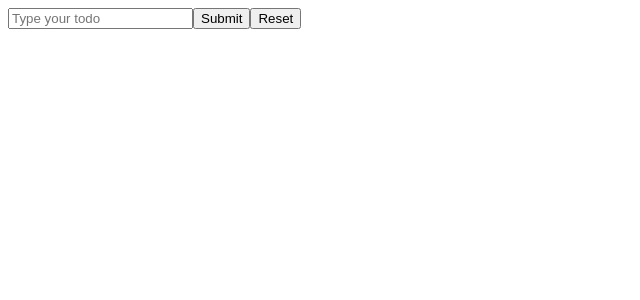
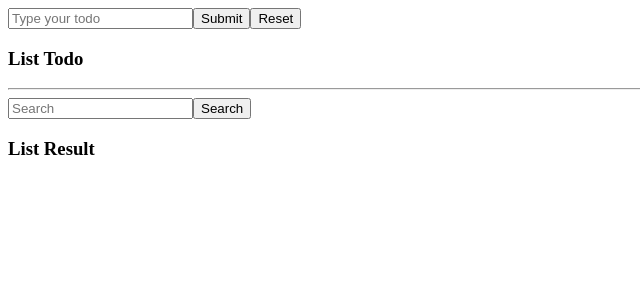
Before and after one commit to daolq-2712/react-ts-zmarcn, a React (Create React App) app: page / in a window 1280 px wide. Shown: the top 300 px of the page, without its empty margins (0-640 px from the left). Built offline with nearby package versions, Linux system fonts and the light colour scheme.

Commit message:
1 file modified

```diff
--- a/App.tsx
+++ b/App.tsx
@@ -5,14 +5,19 @@ import { Button } from './component/Button';
 import { List } from './component/List';
 
 export default function App() {
+  // Add
   const [todos, setTodos] = React.useState([]);
   const value = React.useRef(null);
+
+  // Search
+  const valueSearch = React.useRef(null);
+  const [todoResults, setTodoResults] = React.useState([]);
 
   const handleTexInputChange = (event) => {
     value.current = event.target.value;
   };
 
-  const handleSubmit = (event) => {
+  const handleSubmitAdd = (event) => {
     event.preventDefault();
 
     if (value.current == '') {
@@ -23,14 +28,35 @@ export default function App() {
     setTodos(newTodos);
 
     value.current = '';
-    // event.target.reset();
+    event.target.reset();
   };
 
   const handleReset = () => {
     value.current = '';
   };
 
-  const handleItemDelete = (index) => {
+  const handleTexInputSearchChange = (event) => {
+    value.current = event.target.value;
+  };
+
+  const handleSubmitSearch = (event) => {
+    event.preventDefault();
+
+    if (value.current == '') {
+      return;
+    }
+
+    console.log(todos);
+    const newTodos = todos.filter((item) => item.includes(valueSearch.current));
+
+    setTodoResults(newTodos);
+
+    valueSearch.current = '';
+    event.target.reset();
+  };
+
+  // Item
+  const handleItemDeleteItem = (index) => {
     const newTodos = todos.filter((_, itemIndex) => itemIndex !== index);
 
     setTodos(newTodos);
@@ -38,18 +64,43 @@ export default function App() {
 
   return (
     <div>
-      <form onSubmit={handleSubmit}>
+      <form onSubmit={handleSubmitAdd}>
         <Input
           placeHolder="Type your todo"
           ref={value}
           type="text"
           onChange={handleTexInputChange}
         />
-        <Button type="submit" name="Submit" onClick={handleSubmit} />
+        <Button type="submit" name="Submit" />
         <Button type="reset" name="Reset" onClick={handleReset} />
       </form>
+      <h3>List Todo</h3>
+
       <div>
-        <List items={todos} onItemClick={(index) => handleItemDelete(index)} />
+        <List
+          items={todos}
+          onItemClick={(index) => handleItemDeleteItem(index)}
+        />
+      </div>
+
+      <hr></hr>
+
+      <form onSubmit={handleSubmitSearch}>
+        <Input
+          ref={valueSearch}
+          type="search"
+          onChange={handleTexInputSearchChange}
+          placeholder={`Search`}
+        />
+        <Button type="submit" name="Search" />
+      </form>
+
+      <h3>List Result</h3>
+      <div>
+        <List
+          items={todoResults}
+          onItemClick={(index) => handleItemDeleteItem(index)}
+        />
       </div>
     </div>
   );
```
